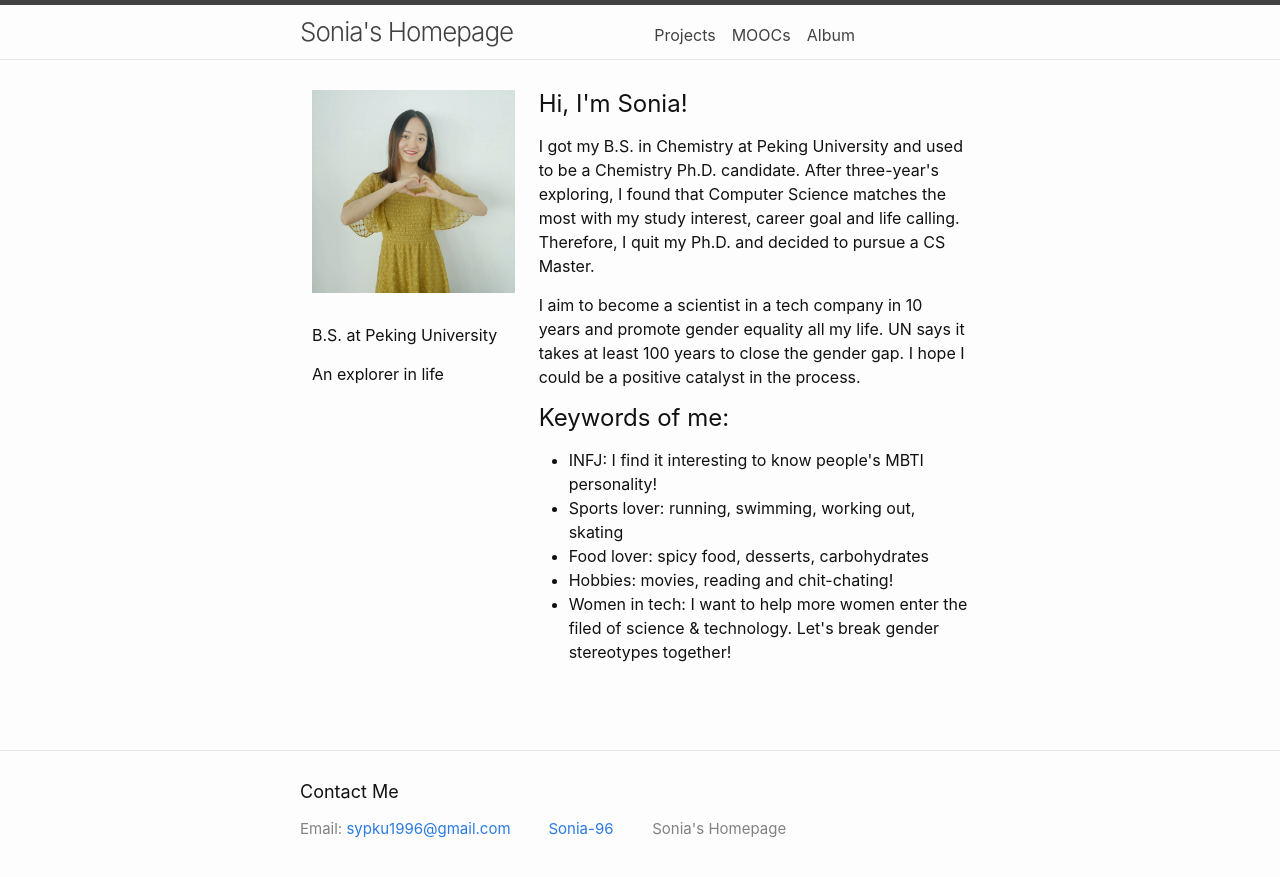
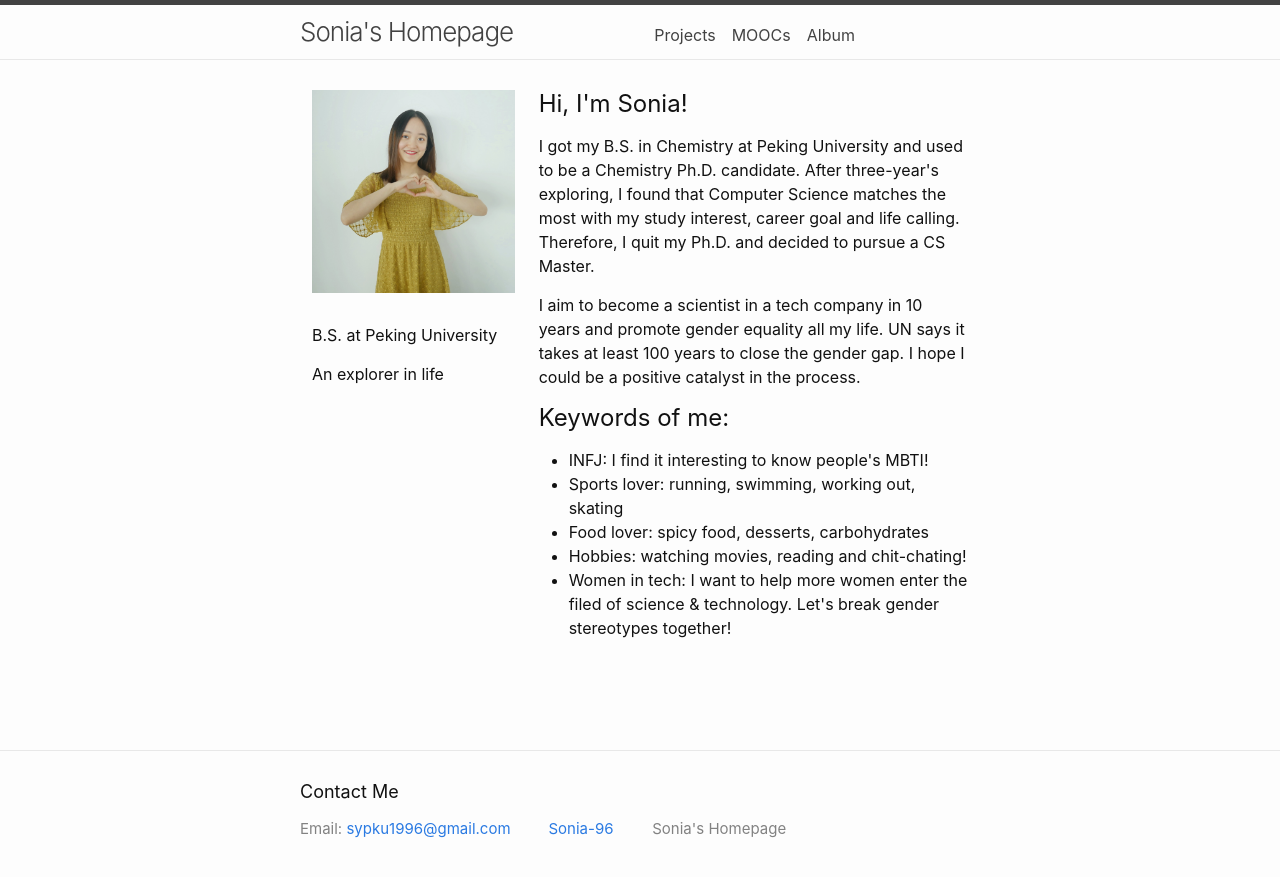
Before and after one commit to Sonia-96/Sonia-96.github.io, a Jekyll site: the page built from index.html, in a window 1280 px wide. Shown: the top 877 px of the page. Built offline with Jekyll 4.4.1, drawn with Linux system fonts in a browser that asks for light colours; a script that is not in the unit is left out; some of the changed lines change nothing that is shown.

Commit message:
made some revision

```diff
--- a/assets/album.js
+++ /dev/null
@@ -1,14 +0,0 @@
-$(document).ready(function(){
-    $(".fancybox").fancybox({
-          openEffect: "none",
-          closeEffect: "none"
-      });
-
-      $(".zoom").hover(function(){
-
-          $(this).addClass('transition');
-      }, function(){
-
-          $(this).removeClass('transition');
-      });
-  });
--- a/index.html
+++ b/index.html
@@ -32,10 +32,10 @@ layout: default
                 <div>
                     <h4>Keywords of me:</h4>
                     <ul>
-                        <li>INFJ: I find it interesting to know people's MBTI personality!</li>
+                        <li>INFJ: I find it interesting to know people's MBTI!</li>
                         <li>Sports lover: running, swimming, working out, skating</li>
                         <li>Food lover: spicy food, desserts, carbohydrates</li>
-                        <li>Hobbies: movies, reading and chit-chating! </li>
+                        <li>Hobbies: watching movies, reading and chit-chating! </li>
                         <li>Women in tech: I want to help more women enter the filed of science & technology. Let's
                             break gender stereotypes together!
                         </li>
```
